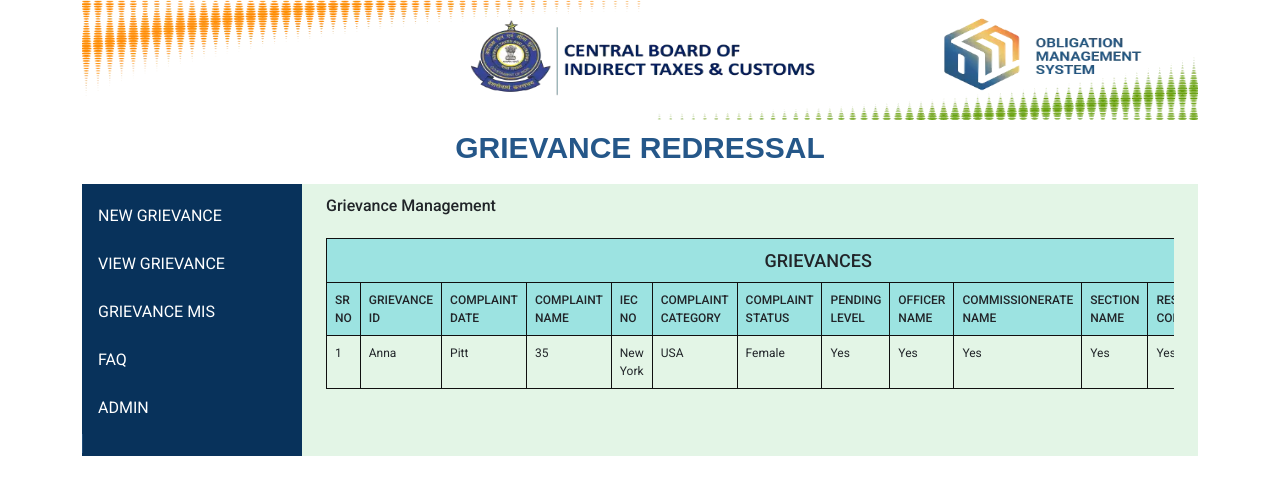
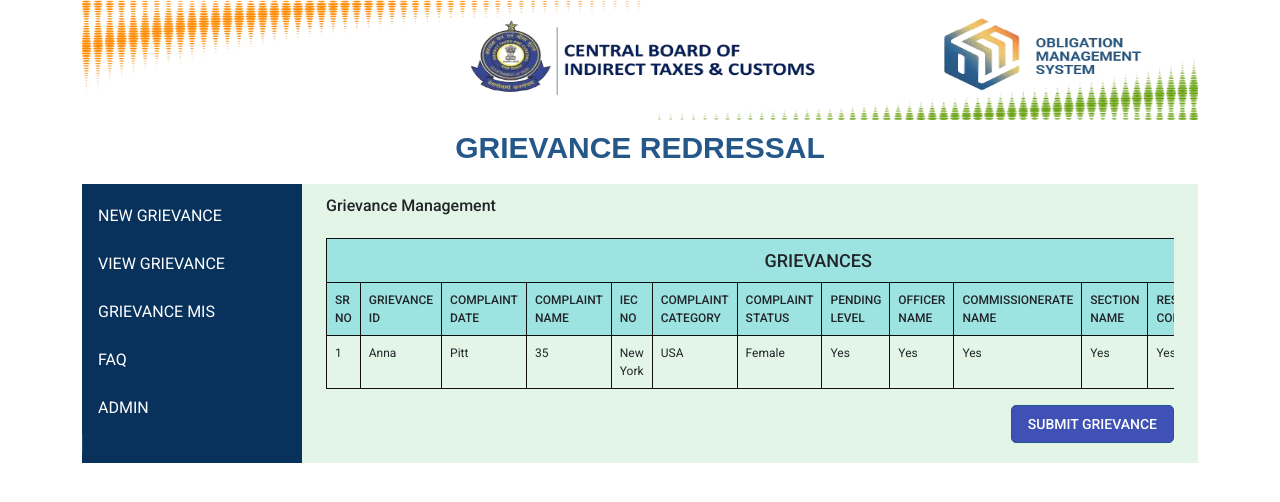
Before and after one commit to ankurgupta12/grievance, an Angular app: page /main/view-grievance in a window 1280 px wide. Shown: the top 502 px of the page. Built offline with nearby package versions, Linux system fonts and the light colour scheme.

Commit message:
add grievance table

```diff
--- a/src/app/components/view-grievance/view-grievance.component.html
+++ b/src/app/components/view-grievance/view-grievance.component.html
@@ -46,4 +46,7 @@
             </table>
         </div>
     </div>
+    <div class="">
+        <button class="btn-submit-form mt-1 mb-1" mat-flat-button color="primary">SUBMIT GRIEVANCE</button>
+    </div>
 </div>
```
